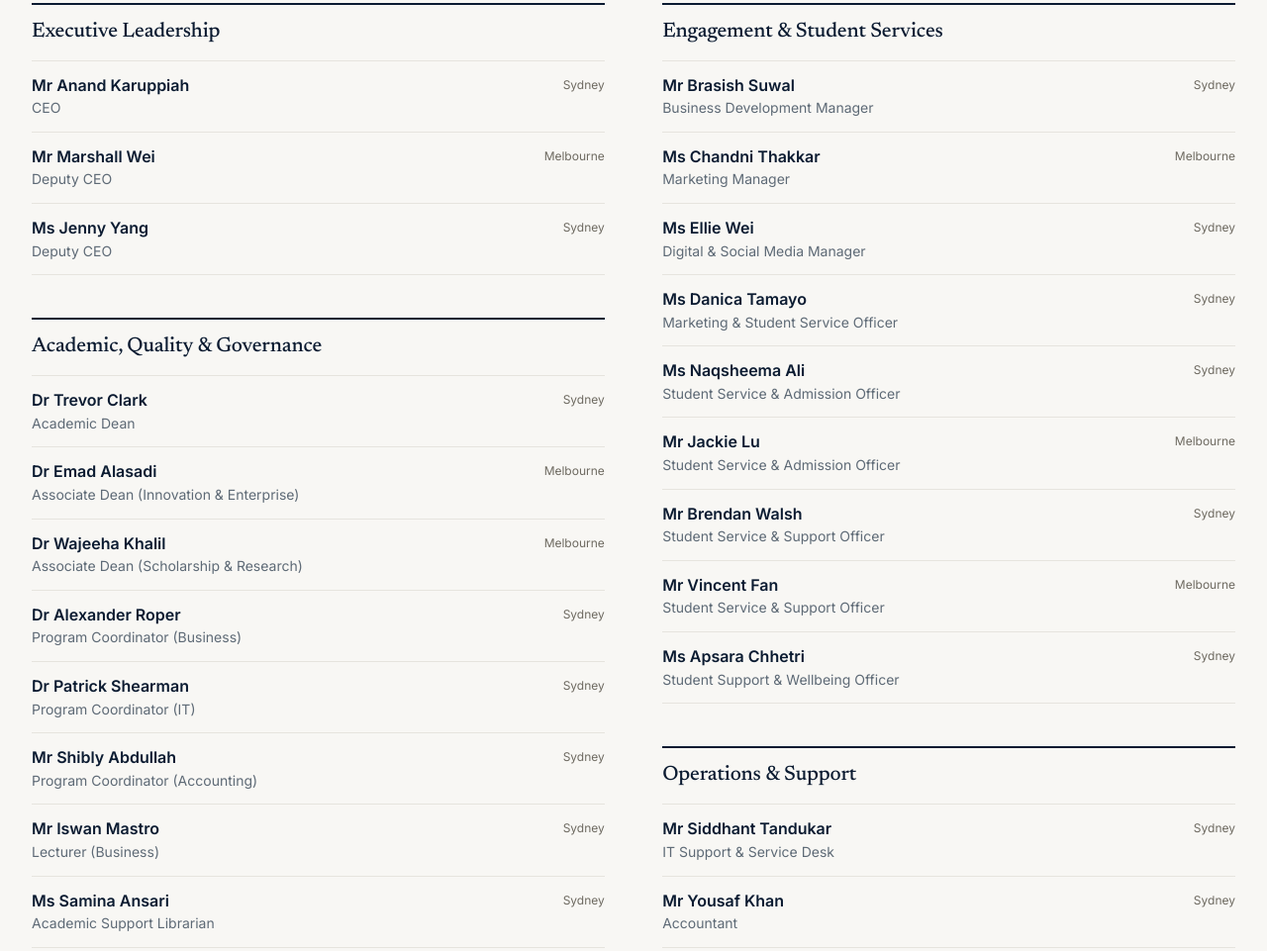
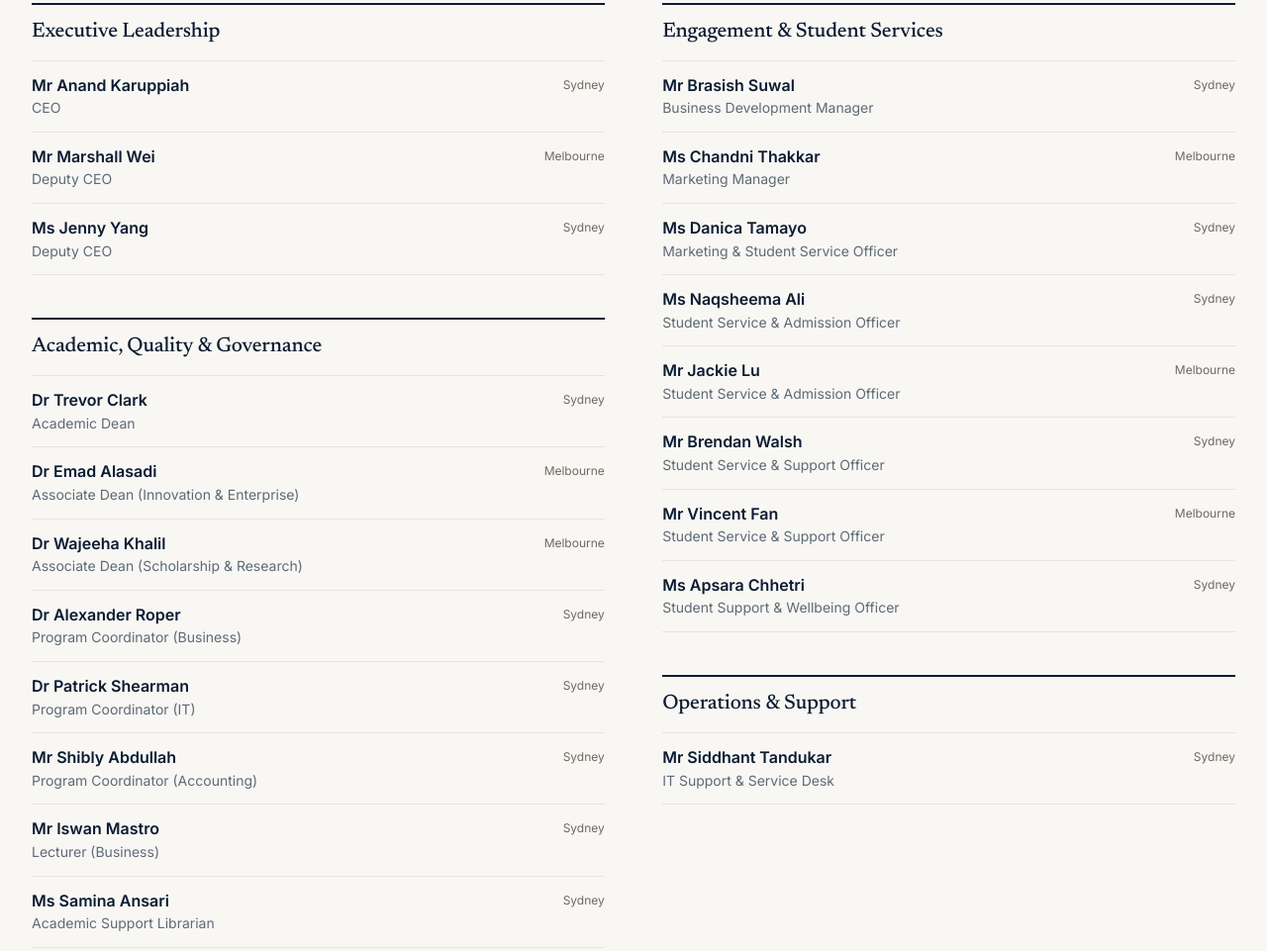
Before and after one commit to 470797512/TIISWEB, a plain HTML site: page team.html in a window 1280 px wide. Shown: the part 1558-2519 px from the top of the page at 99% size. Drawn offline with Linux system fonts and the light colour scheme.

Commit message:
Remove two staff directory entries

```diff
--- a/team.html
+++ b/team.html
@@ -194,7 +194,6 @@
         people: [
           {name:"Mr Brasish Suwal", role:"Business Development Manager", campus:"Sydney"},
           {name:"Ms Chandni Thakkar", role:"Marketing Manager", campus:"Melbourne"},
-          {name:"Ms Ellie Wei", role:"Digital & Social Media Manager", campus:"Sydney"},
           {name:"Ms Danica Tamayo", role:"Marketing & Student Service Officer", campus:"Sydney"},
           {name:"Ms Naqsheema Ali", role:"Student Service & Admission Officer", campus:"Sydney"},
           {name:"Mr Jackie Lu", role:"Student Service & Admission Officer", campus:"Melbourne"},
@@ -206,8 +205,7 @@
       {
         name:"Operations & Support",
         people: [
-          {name:"Mr Siddhant Tandukar", role:"IT Support & Service Desk", campus:"Sydney"},
-          {name:"Mr Yousaf Khan", role:"Accountant", campus:"Sydney"}
+          {name:"Mr Siddhant Tandukar", role:"IT Support & Service Desk", campus:"Sydney"}
         ]
       }
     ],
```
